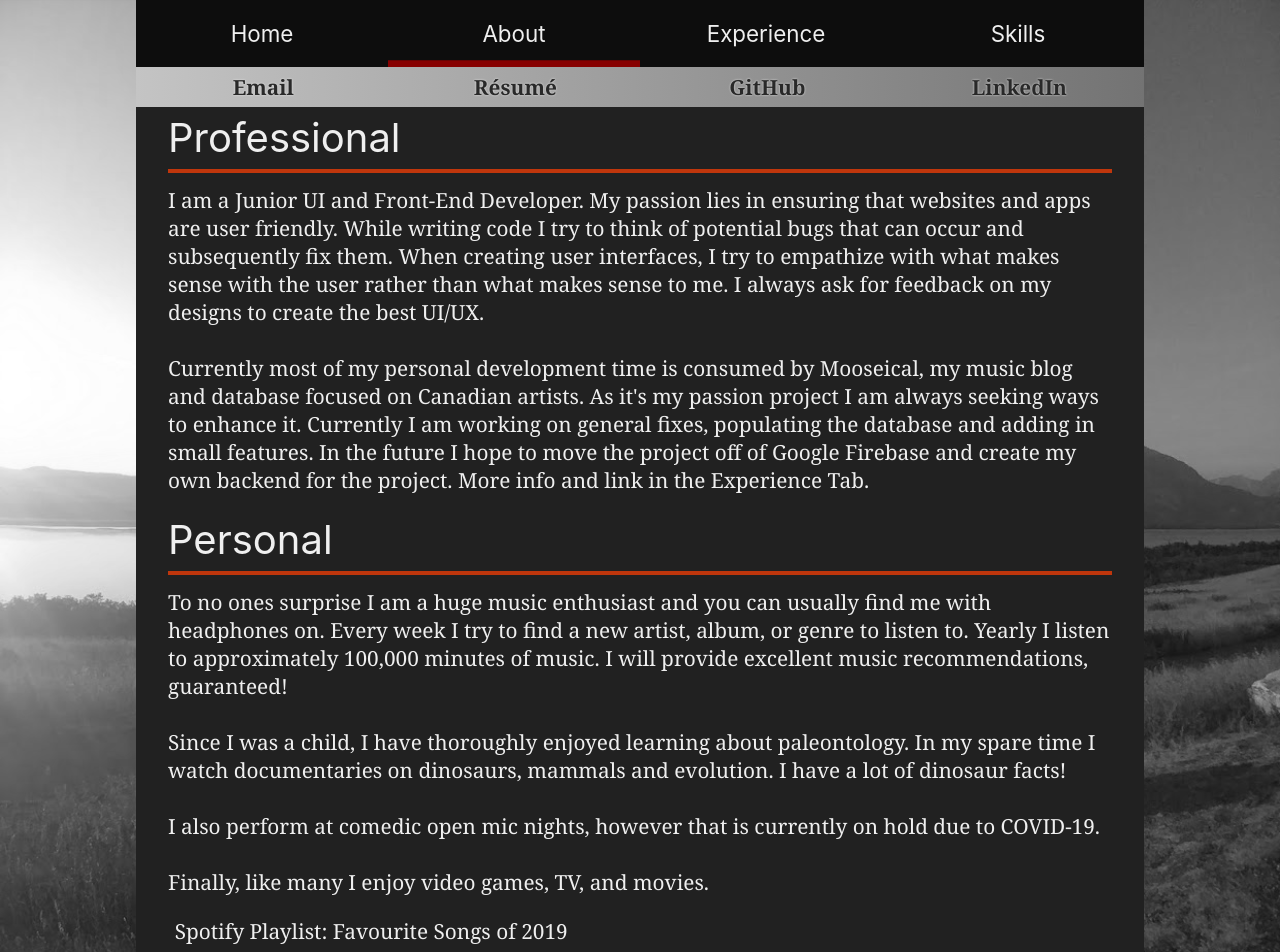
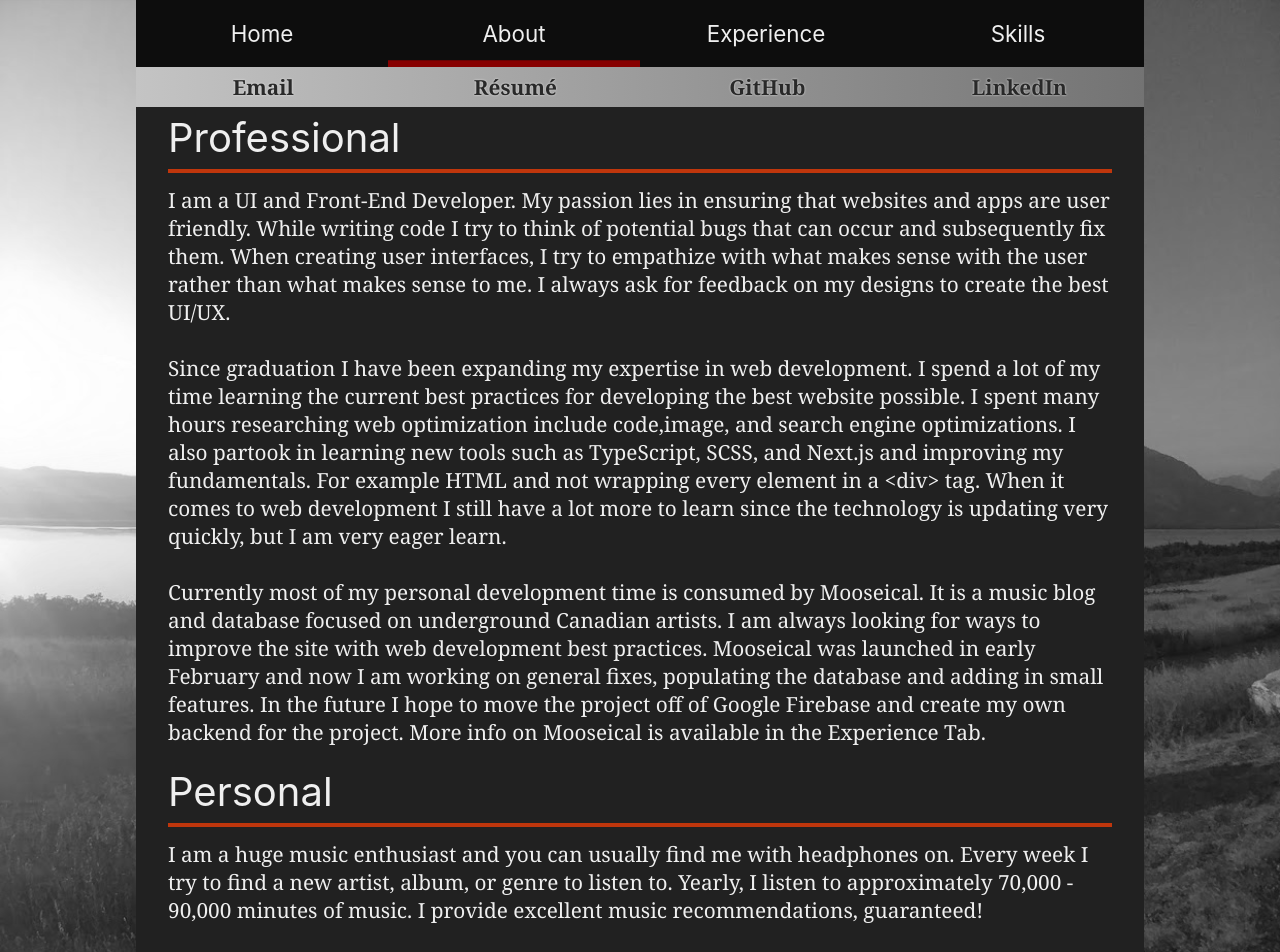
Before and after one commit to 100BC/portfolio, a Next.js app: page /about in a window 1280 px wide. Shown: the top 952 px of the page. Built offline with nearby package versions, Linux system fonts and the light colour scheme.

Commit message:
Update About Text

```diff
--- a/pages/about.tsx
+++ b/pages/about.tsx
@@ -1,15 +1,17 @@
 import styles from '../styles/pages/experience.module.scss';
 import Layout from '../components/Layout';
 
-const professional = `I am a Junior UI and Front-End Developer. My passion lies in ensuring that websites and apps are user friendly. While writing code I try to think of potential bugs that can occur and subsequently fix them. When creating user interfaces, I try to empathize with what makes sense with the user rather than what makes sense to me. I always ask for feedback on my designs to create the best UI/UX.
+const professional = `I am a UI and Front-End Developer. My passion lies in ensuring that websites and apps are user friendly. While writing code I try to think of potential bugs that can occur and subsequently fix them. When creating user interfaces, I try to empathize with what makes sense with the user rather than what makes sense to me. I always ask for feedback on my designs to create the best UI/UX.
 
-Currently most of my personal development time is consumed by Mooseical, my music blog and database focused on Canadian artists. As it's my passion project I am always seeking ways to enhance it. Currently I am working on general fixes, populating the database and adding in small features. In the future I hope to move the project off of Google Firebase and create my own backend for the project. More info and link in the Experience Tab.`;
+Since graduation I have been expanding my expertise in web development. I spend a lot of my time learning the current best practices for developing the best website possible. I spent many hours researching web optimization include code,image, and search engine optimizations. I also partook in learning new tools such as TypeScript, SCSS, and Next.js and improving my fundamentals. For example HTML and not wrapping every element in a <div> tag. When it comes to web development I still have a lot more to learn since the technology is updating very quickly, but I am very eager learn.
 
-const personal = `To no ones surprise I am a huge music enthusiast and you can usually find me with headphones on. Every week I try to find a new artist, album, or genre to listen to. Yearly I listen to approximately 100,000 minutes of music. I will provide excellent music recommendations, guaranteed!
+Currently most of my personal development time is consumed by Mooseical. It is a music blog and database focused on underground Canadian artists. I am always looking for ways to improve the site with web development best practices. Mooseical was launched in early February and now I am working on general fixes, populating the database and adding in small features. In the future I hope to move the project off of Google Firebase and create my own backend for the project. More info on Mooseical is available in the Experience Tab.`;
 
-Since I was a child, I have thoroughly enjoyed learning about paleontology. In my spare time I watch documentaries on dinosaurs, mammals and evolution. I have a lot of dinosaur facts!
+const personal = `I am a huge music enthusiast and you can usually find me with headphones on. Every week I try to find a new artist, album, or genre to listen to. Yearly, I listen to approximately 70,000 - 90,000 minutes of music. I provide excellent music recommendations, guaranteed!
 
-I also perform at comedic open mic nights, however that is currently on hold due to COVID-19.
+Since I was a child, I have loved paleontology. In my spare time I watch documentaries on dinosaurs, mammals and evolution. I have a lot of dinosaur facts!
+
+I am an outgoing person and I love telling stories to people around me. I also want to perform at comedic open mic nights. I performed once, and I loved it but I couldn't perform again due to COVID-19 lockdowns.
 
 Finally, like many I enjoy video games, TV, and movies.`;
 
```
